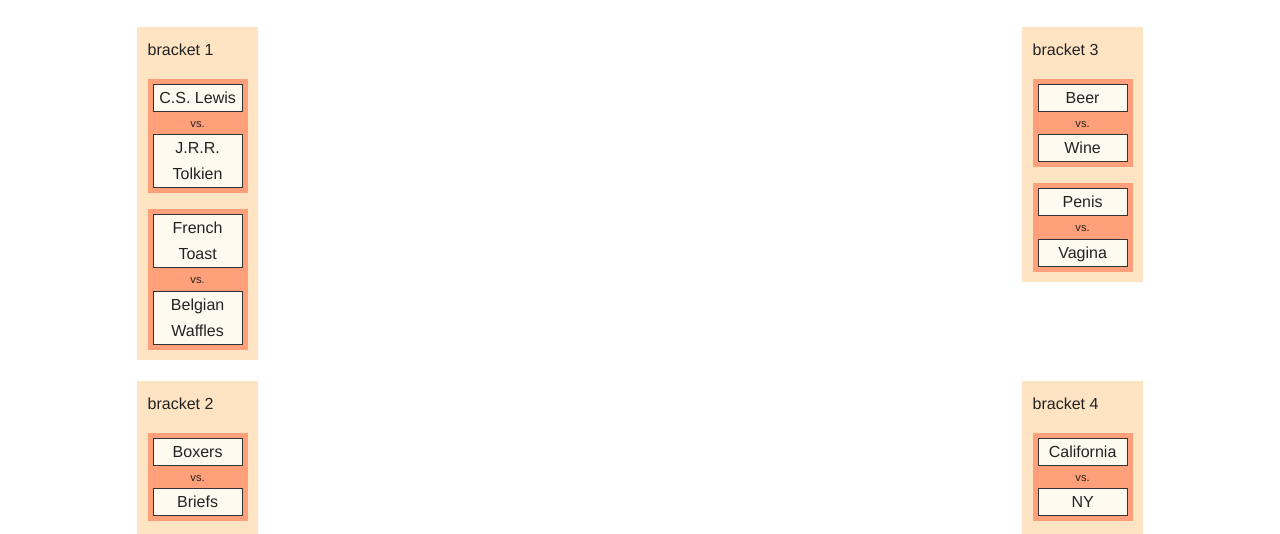
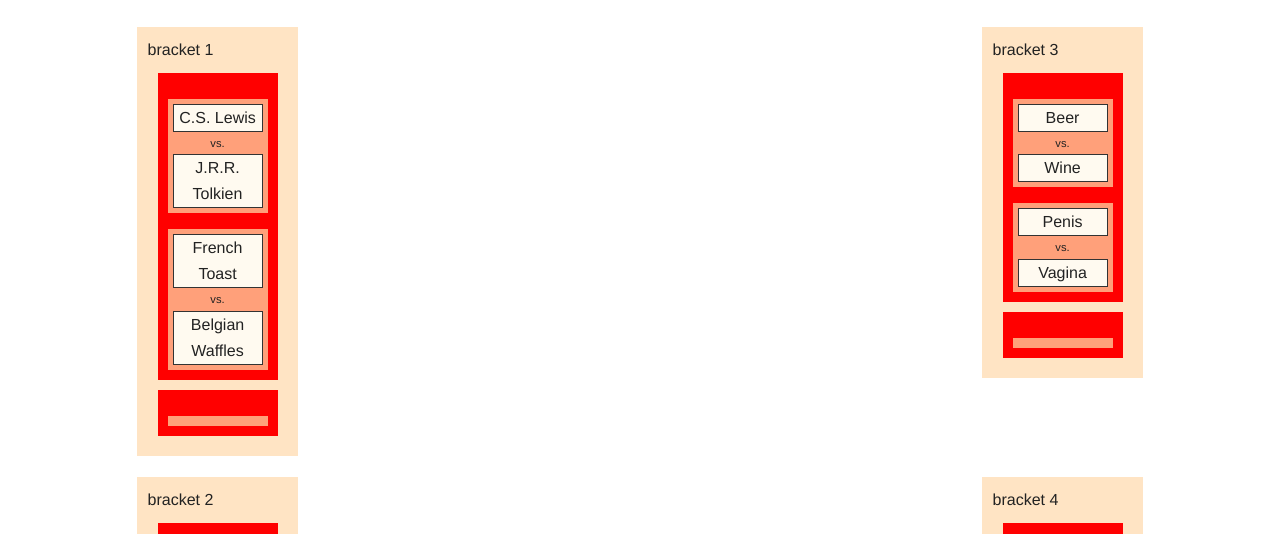
Before and after one commit to marcbdg/surrealist-debate, a plain HTML site: page index.html in a window 1280 px wide. Shown: the part 263-797 px from the top of the page. Drawn offline with Linux system fonts and the light colour scheme.

Commit message:
added all rounds
added rounds and match placeholders for successive rounds in the
tournament brackets

```diff
--- a/css/debate.css
+++ b/css/debate.css
@@ -40,8 +40,11 @@
    text-align: center;
 }
 
-.bracket > .round {
+.round {
    width: 100px;
+   background: #F00;
+   padding: 10px;
+   margin: 10px;
 }
 
 .finals,
--- a/index.html
+++ b/index.html
@@ -65,9 +65,6 @@
                           <div id="upperBrackets" class="clearfix">
                              <div class="bracket" id="bracket1">
                                 bracket 1
-                                <div class="round">
-                                   <div class="matches"></div>
-                                </div>
                              </div>
 							 <div id="upperBracketWinners" class="semifinals">
 								 Semifinals
@@ -79,9 +76,6 @@
 							 </div>
                              <div class="bracket" id="bracket3">
                                 bracket 3
-                                <div class="round">
-                                   <div class="matches"></div>
-                                </div>
                              </div>
                           </div>
 
@@ -97,9 +91,6 @@
                           <div id="lowerBrackets" class="clearfix">
                              <div class="bracket" id="bracket2">
                                 bracket 2
-                                <div class="round">
-                                   <div class="matches"></div>
-                                </div>
                              </div>
 
 							 <div id="lowerBracketWinners" class="semifinals">
@@ -113,9 +104,6 @@
 
                              <div class="bracket" id="bracket4">
                                 bracket 4
-                                <div class="round">
-                                   <div class="matches"></div>
-                                </div>
                              </div>
                           </div>
 
--- a/js/debate.js
+++ b/js/debate.js
@@ -16,7 +16,7 @@
 function setupGame(gameSize) {
 
    // First do some cleanup
-   $(".matches").empty();
+   $(".round").remove();
    $("#brackets").css({"-webkit-transform": "scale(1)"});
    $("#numTopics").html(gameSize);
 
@@ -37,15 +37,27 @@
    var bracketSize = gameSize / 4;
    for (var i=0; i<4; i++) {
       var $bracket = $("#bracket" + (i+1)),
-            $matches = $bracket.find(".matches");
+	   numMatches = bracketSize/2;
 
-      for (var j=0; j<bracketSize/2; j++) {
-         var $match = $("<div class='match'></div>");
-         $match.append("<div class='topic'>" + Topics[j+(i*bracketSize/2)][1][0] + "</div>");
-         $match.append("<div class='versus'>vs.</div>");
-         $match.append("<div class='topic'>" + Topics[j+(i*bracketSize/2)][1][1] + "</div>");
-         $matches.append($match);
-      }
+	  // Add enough rounds to each bracket to get to the semi-final
+	  while (numMatches >= 1) {
+		  var $round = $("<div class='round'></div>");
+		  $bracket.append($round);
+
+		  // And fill each round with the right number of matches
+	      for (var j=0; j<numMatches; j++) {
+	          var $match = $("<div class='match'></div>");
+
+			  // If this is the first round within a bracket, fill it with matches from the weighted and sorted Topics
+			  if ($bracket.find(".round").length == 1) {
+		          $match.append("<div class='topic'>" + Topics[j+(i*bracketSize/2)][1][0] + "</div>");
+		          $match.append("<div class='versus'>vs.</div>");
+		          $match.append("<div class='topic'>" + Topics[j+(i*bracketSize/2)][1][1] + "</div>");
+			  }
+			  $round.append($match);
+		  }
+		  numMatches = numMatches / 2;
+	  }
    }
 }
 
```
